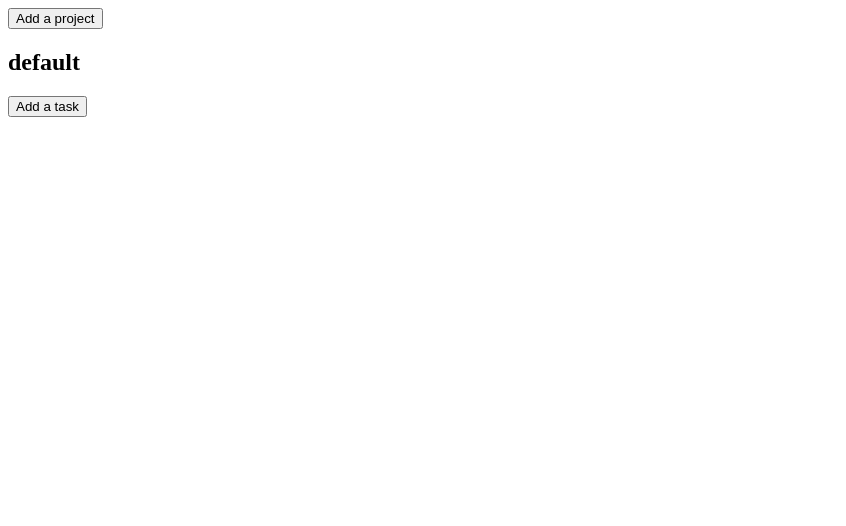
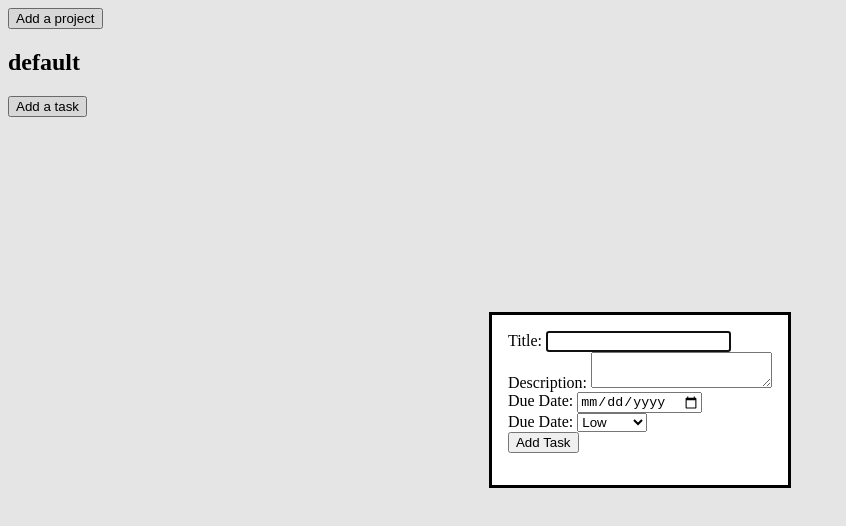
Before and after one commit to yakitoritrash/js-touch, a plain HTML site: page todo/index.html in a window 1280 px wide. Both pictures are taken after a click on the button "Add a task". Shown: the whole page, without its empty margins (0-846 px from the left). Drawn offline with Linux system fonts and the light colour scheme.

Commit message:
done-ish

```diff
--- a/todo/index.html
+++ b/todo/index.html
@@ -7,7 +7,31 @@
   <body>
     <button id = "add-project">Add a project</button>
     <button id = "add-todo">Add a task</button>
-    <dialog id = "todo-prop"></dialog>
+    <dialog id = "todo-prop">
+      <form id = "new-todo-form">
+        <div>
+          <label for="title_input">Title:</label>
+          <input type= "text" id = "title_input" name="title" required>
+        </div>
+        <div>
+          <label for="desc_input">Description:</label>
+          <textarea name= "description" id = "desc_input"></textarea>
+        </div>
+        <div>
+          <label for="date_input">Due Date:</label>
+          <input type="date" id="date_input" name="due_date">
+        </div>
+        <div>
+          <label for="priority_input">Due Date:</label>
+          <select id="priority_input" name="priority">
+            <option value="Low">Low</option>
+            <option value="Medium">Medium</option>
+            <option value="High">High</option>
+          </select>
+        </div>
+        <button type="submit">Add Task</button>
+      </form>
+    </dialog>
     <script src = "index.js"></script>
   </body>
 </html>
--- a/todo/index.js
+++ b/todo/index.js
@@ -49,6 +49,7 @@ const mainapp = (function () {
 })();
 
 const DisplayController = (function () {
+  let currentProjectName = "default";
   let sidebar;
   let maincontent;
 
@@ -73,9 +74,25 @@ const DisplayController = (function () {
     sidebar.appendChild(projectlistcont);
     const add_t = document.getElementById("add-todo");
     maincontent.appendChild(add_t);
-    add_t.addEventListener('click', {
-
+    add_t.addEventListener('click', () => {
+      document.getElementById('todo-prop').showModal();
     });
+    const newTodoForm = document.getElementById('new-todo-form');
+    newTodoForm.addEventListener('submit', (event) => {
+      event.preventDefault();
+      const title = document.getElementById('title_input').value;
+      const description = document.getElementById('desc_input').value;
+      const dueDate = document.getElementById('date_input').value;
+      const priority = document.getElementById('priority_input').value;
+      const todoDetails = { title, description, dueDate, priority };
+      mainapp.app_todo_to_project(currentProjectName, todoDetails);
+      displayTodos(currentProjectName);
+      document.getElementById('todo-prop').close();
+      newTodoForm.reset();
+    });
+    const todoListContainer = document.createElement('div');
+    todoListContainer.id = 'todo-list';
+    maincontent.appendChild(todoListContainer);
   }
 
   const displayProjects = function() {
@@ -89,6 +106,7 @@ const DisplayController = (function () {
       const displayname = document.createElement("h2");
       displayname.textContent = `${projectarr[i].name}`;
       displayname.addEventListener('click', () => {
+        currentProjectName = projectarr[i].name;
         mainapp.return_todos(projectarr[i].name);
         displayTodos(projectarr[i].name)
       })
@@ -97,13 +115,14 @@ const DisplayController = (function () {
   }
 
   const displayTodos = function(projectname) {
-    maincontent.innerHTML = "";
+    const todoListContainer = document.getElementById('todo-list');
+    todoListContainer.innerHTML = "";
     const todos = mainapp.return_todos(projectname);
     if (todos) {
       todos.forEach(todo => {
         const todoCard = document.createElement('div');
         todoCard.textContent = `title: ${todo.title}, due: ${todo.due_date}`;
-        maincontent.appendChild(todoCard);
+        todoListContainer.appendChild(todoCard);
       });
     }
   }
```
